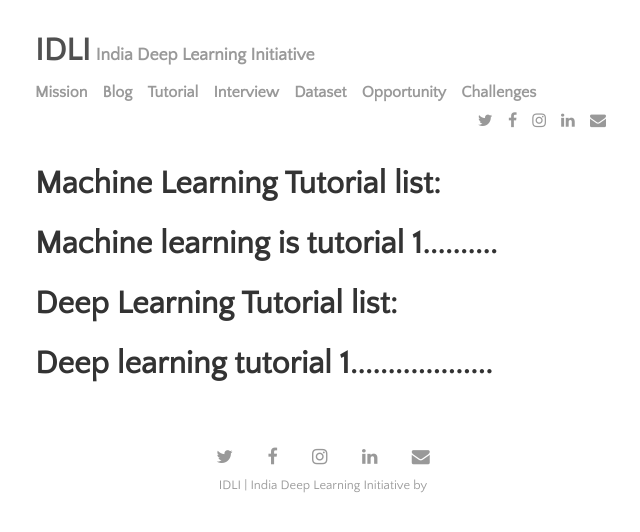
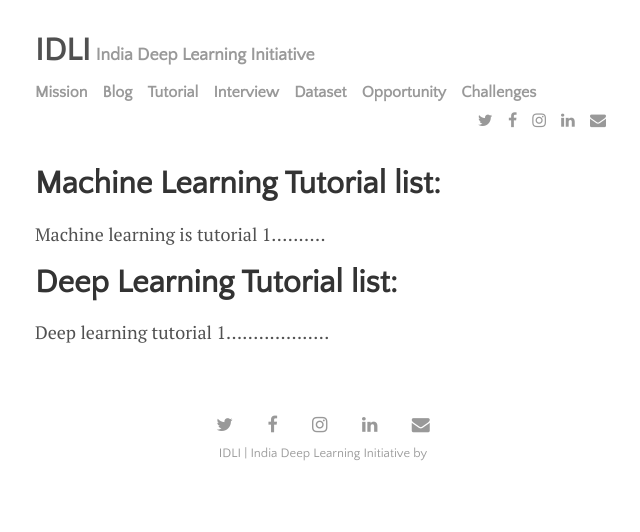
Before and after one commit to IndiaDeepLearningInitiative-IDLI/IndiaDeepLearningInitiative-IDLI.github.io, a Jekyll site: the page built from tutorial.html, in a window 1280 px wide. Shown: the top 532 px of the page, without its empty margins (317-957 px from the left). Built offline with Jekyll 4.4.1, drawn with Linux system fonts in a browser that asks for light colours; nearby versions of some CDN libraries.

```diff
--- a/tutorial.html
+++ b/tutorial.html
@@ -3,10 +3,10 @@ layout: default
 title: Tutorial
 ---
 <div>
-<h1>Machine Learning Tutorial list:
+<h1>Machine Learning Tutorial list:</h1>
 <p text-align: justify-all> Machine learning is tutorial 1..........</p>
 </div>
 <div>
-<h1> Deep Learning Tutorial list:
+  <h1> Deep Learning Tutorial list:</h1>
 <p text-align:justify-all>Deep learning tutorial 1................... </p>
 </div>
```
